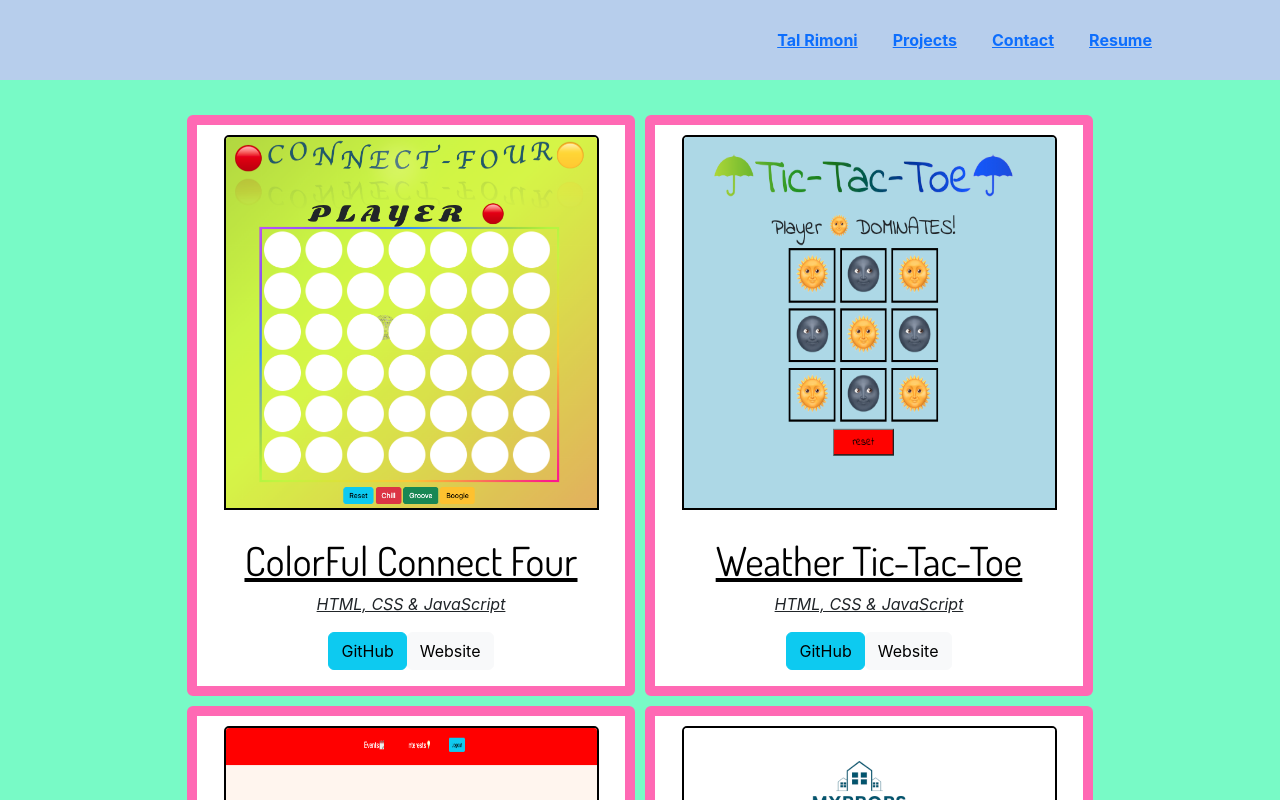
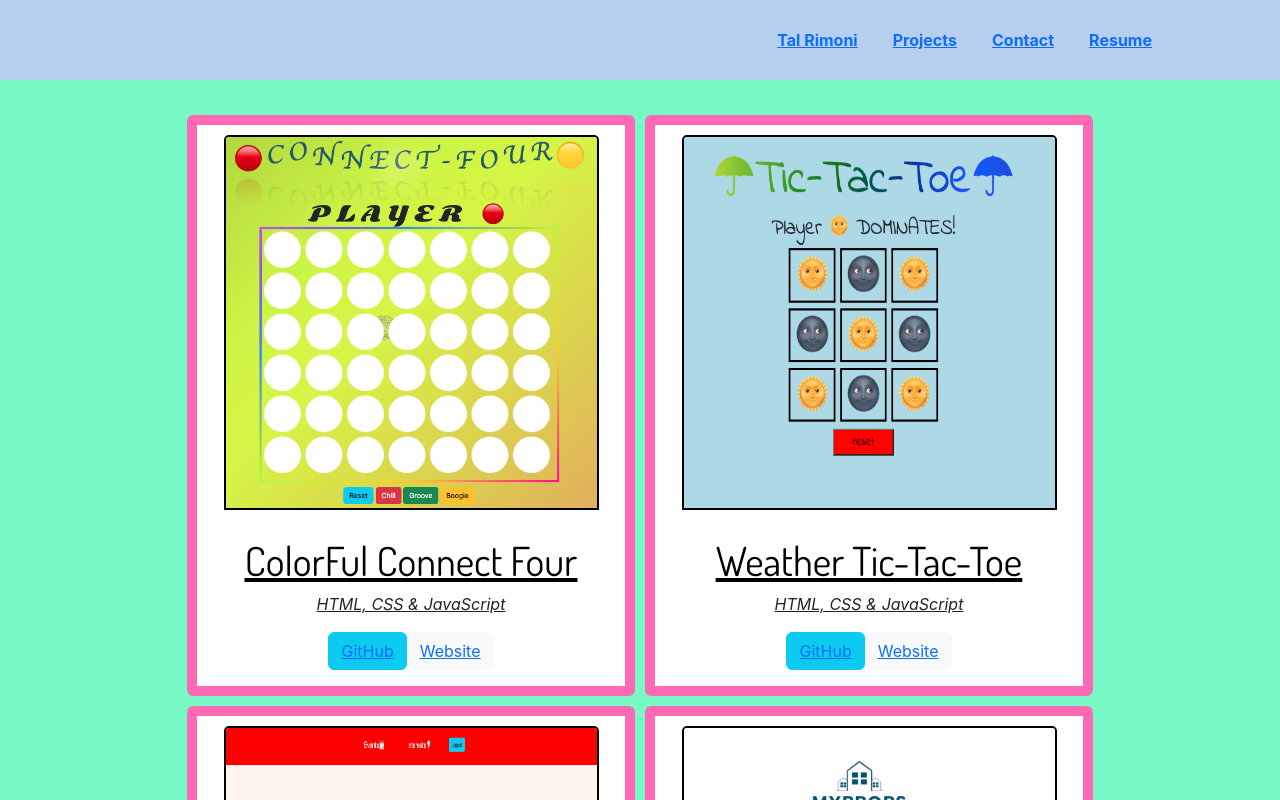
Before and after one commit to trimoni/portfolio-rimoni, a React (Create React App) app: page /projects in a window 1280 px wide. Shown: the top 800 px of the page. Built offline with nearby package versions, Linux system fonts and the light colour scheme; the HTML template or start-up script is replaced by a standard one.

Commit message:
fix links in buttons

```diff
--- a/src/component/ProjectList/ProjectList.jsx
+++ b/src/component/ProjectList/ProjectList.jsx
@@ -7,7 +7,7 @@ const ProjectList = (props) => {
     <>
     <section className={styles.projectContainer}>
       {props.projects.map((project, i) =>
-      <ProjectPreview title={project.title} key={i} image={project.image} description={project.description}/>
+      <ProjectPreview title={project.title} key={i} image={project.image} description={project.description} repositoryLink={project.repositoryLink} depositoryLink={project.depositoryLink}/>
       )}
     </section>
     </>
```
